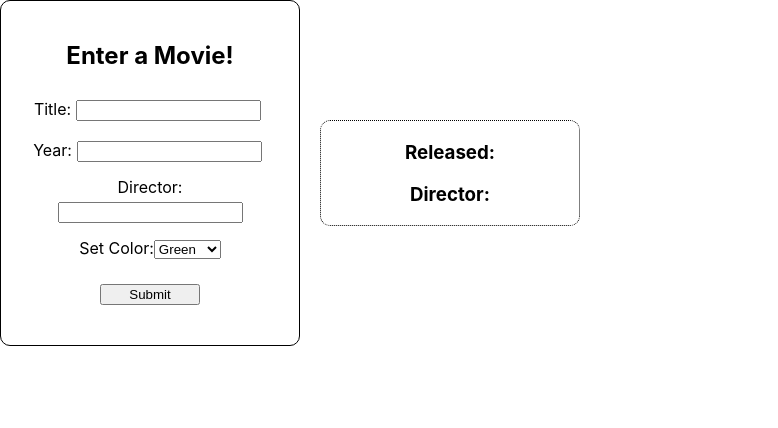
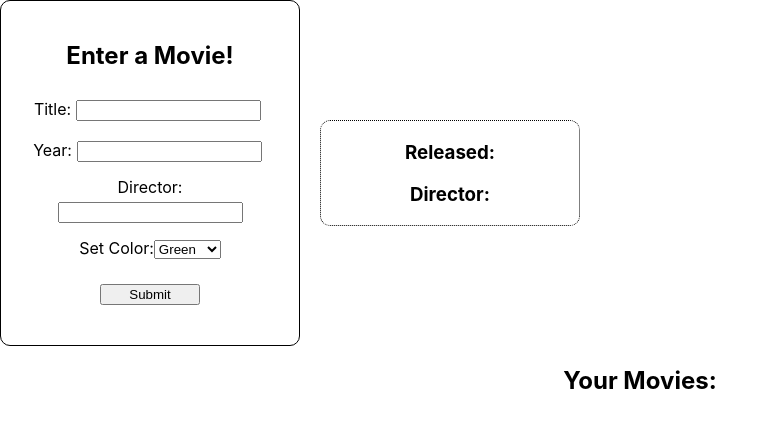
Before and after one commit to clayton-knapp/movie-list-react, a React (Create React App) app: page / in a window 1280 px wide. Shown: the top 428 px of the page, without its empty margins (0-778 px from the left). Built offline with nearby package versions, Linux system fonts and the light colour scheme.

Commit message:
movies list working

```diff
--- a/src/App.js
+++ b/src/App.js
@@ -44,15 +44,20 @@ function App() {
           handleSubmit={handleSubmit}
         />
         <MovieItem
-          movieFormTitle={movieFormTitle}
-          movieFormYear={movieFormYear}
-          movieFormDirector={movieFormDirector}
-          movieFormColor={movieFormColor}
+          title={movieFormTitle}
+          year={movieFormYear}
+          director={movieFormDirector}
+          color={movieFormColor}
         />
       </div>
       <div className='bottom'>
         <MovieList
-
+          movies={
+            // if there are movies in the filteredMovies array pass those, if not pass allMovies
+            filteredMovies.length
+              ? filteredMovies
+              : allMovies
+          }
         />
 
       </div>
--- a/src/MovieItem.jsx
+++ b/src/MovieItem.jsx
@@ -1,11 +1,11 @@
 import React from 'react';
 
-export default function MovieItem({ movieFormTitle, movieFormYear, movieFormDirector, movieFormColor }) {
+export default function MovieItem({ title, year, director, color }) {
   return <div className='movie-item'
-    style={{ backgroundColor: movieFormColor }}
+    style={{ backgroundColor: color }}
   >
-    <h2>{movieFormTitle}</h2>
-    <h3>Released: {movieFormYear}</h3>
-    <h3>Director: {movieFormDirector}</h3>
+    <h2>{title}</h2>
+    <h3>Released: {year}</h3>
+    <h3>Director: {director}</h3>
   </div>;
 }
--- a/src/MovieList.jsx
+++ b/src/MovieList.jsx
@@ -1,5 +1,18 @@
 import React from 'react';
+import MovieItem from './MovieItem';
 
-export default function MovieList() {
-  return <div></div>;
+export default function MovieList({ movies }) {
+  return <div>
+    <h2>Your Movies: </h2>
+    {
+      movies.map((movie, i) =>
+        <MovieItem key={movie + i}
+          title={movie.title}
+          year={movie.year}
+          director={movie.director}
+          color={movie.color}
+        />
+      )
+    }
+  </div>;
 }
```
